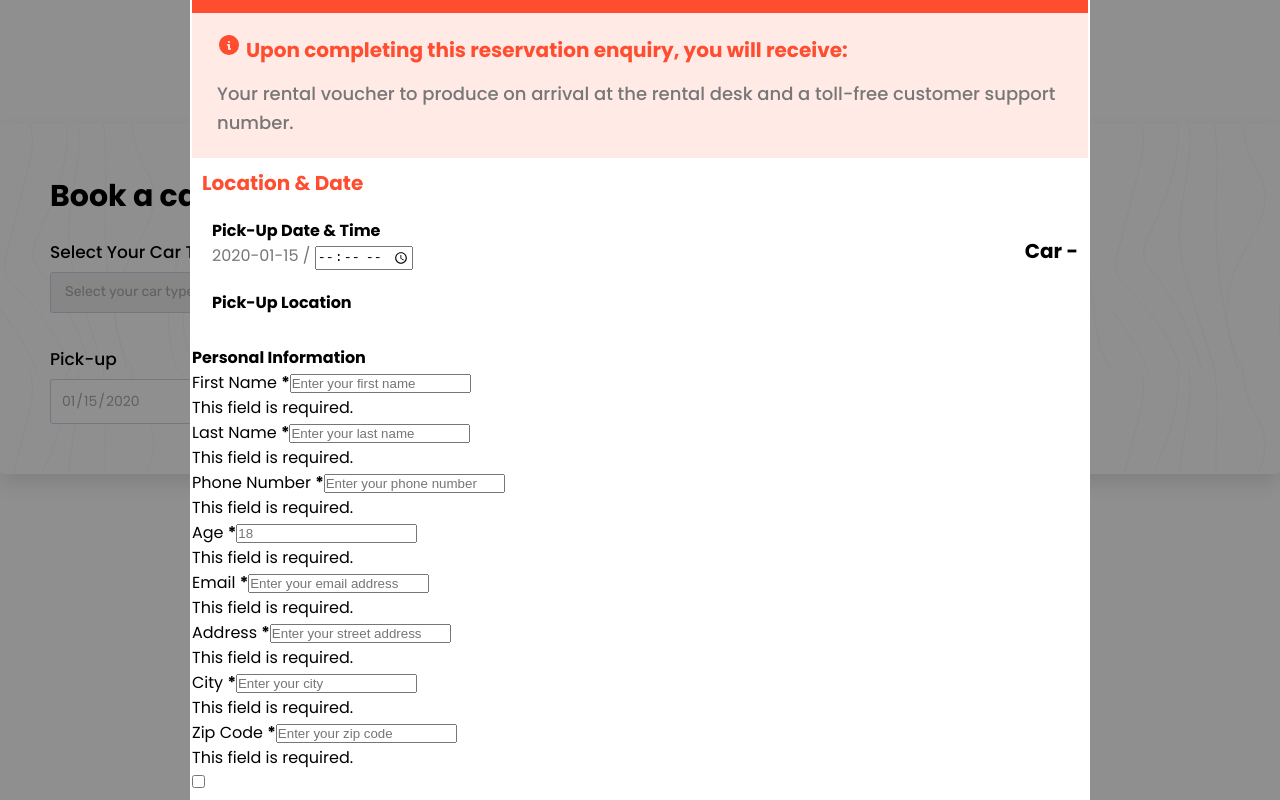
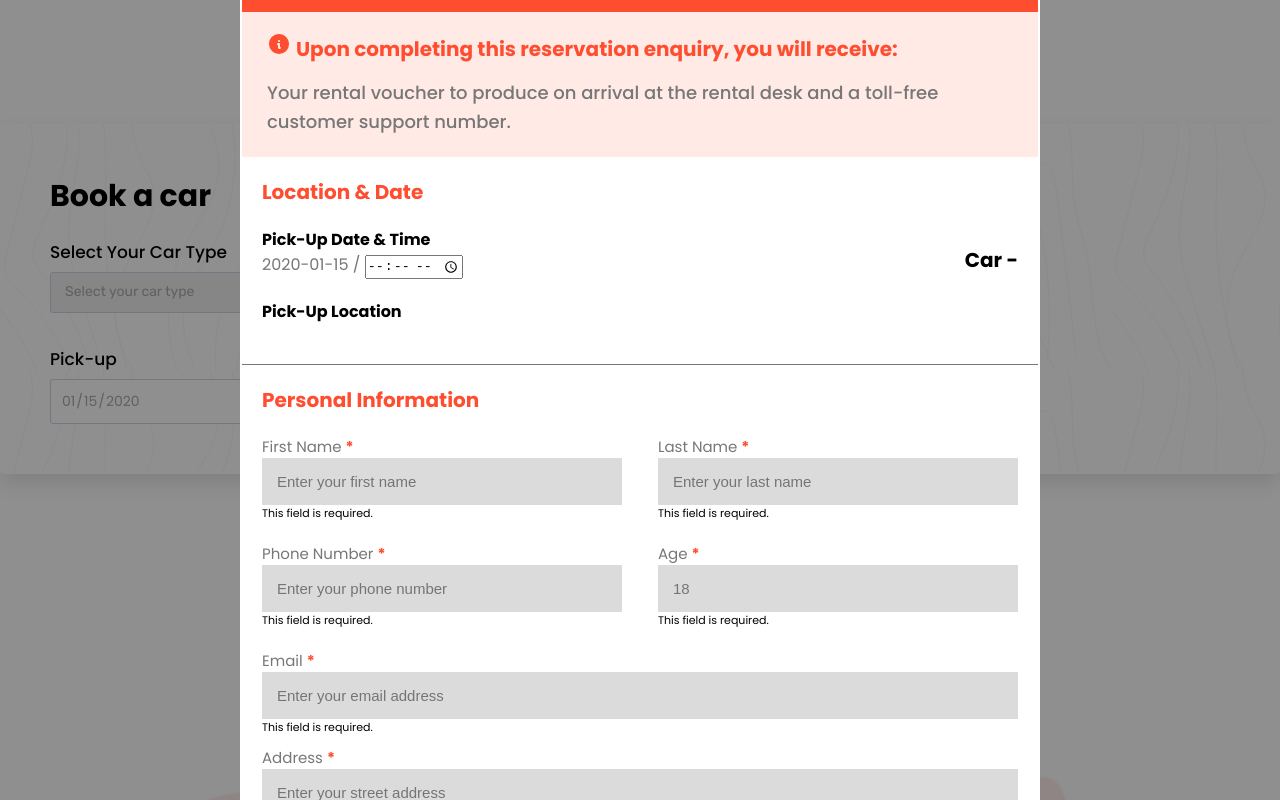
Before and after one commit to JACKERS11337/JACKERS113377.github.io, a React (Vite) app: page / in a window 1280 px wide. Both pictures are taken after typing "2020-01-15" into the empty fields and a click on the button "Search". Shown: the part 834-1634 px from the top of the page. Built offline with nearby package versions, Linux system fonts and the light colour scheme.

Commit message:
redone book

```diff
--- a/src/components/Home/BookCar/BookModal/BodyModal/PersonalInfo.jsx
+++ b/src/components/Home/BookCar/BookModal/BodyModal/PersonalInfo.jsx
@@ -1,3 +1,5 @@
+import "./style.scss";
+
 const PersonalInfo = () => {
   return (
     <div className="booking-modal__person-info">
@@ -11,7 +13,6 @@ const PersonalInfo = () => {
             <input type="text" placeholder="Enter your first name"></input>
             <p className="error-modal">This field is required.</p>
           </span>
-
           <span>
             <label>
               Last Name <b>*</b>
@@ -77,11 +78,10 @@ const PersonalInfo = () => {
           <input type="checkbox"></input>
           <p>Please send me latest news and updates</p>
         </span>
-
-        <div className="reserve-button">
-          <button>Reserve Now</button>
-        </div>
       </form>
+      <div className="reserve-button">
+        <button>Reserve Now</button>
+      </div>
     </div>
   );
 };
--- /dev/null
+++ b/src/components/Home/BookCar/BookModal/BodyModal/style.scss
@@ -0,0 +1,113 @@
+* {
+  padding: 0;
+  margin: 0;
+  box-sizing: border-box;
+}
+
+.booking-modal__person-info {
+  h4 {
+    color: #ff4d30;
+    font-size: 20px;
+    padding: 20px 0 0 20px;
+  }
+
+  .info-form {
+    display: flex;
+    flex-direction: column;
+    padding: 20px;
+
+    b {
+      color: #ff4d30;
+    }
+    .info-form__2col {
+      display: flex;
+      justify-content: space-between;
+      flex-wrap: wrap;
+      gap: 20px;
+      margin-bottom: 20px;
+
+      span {
+        display: flex;
+        flex-direction: column;
+
+        label {
+          color: #777;
+          font-size: 15px;
+        }
+
+        input {
+          background-color: #dbdbdb;
+          border: none;
+          color: #555;
+          font-size: 15px;
+          font-weight: 400;
+          outline: none;
+          padding: 15px 15px;
+          min-width: 360px;
+        }
+        p {
+          font-size: 11px;
+        }
+      }
+    }
+
+    .info-form__1col {
+      display: flex;
+      flex-direction: column;
+      margin-bottom: 20px;
+
+      span {
+        display: flex;
+        flex-direction: column;
+        margin-bottom: 10px;
+        label {
+          color: #777;
+          font-size: 15px;
+        }
+
+        input {
+          background-color: #dbdbdb;
+          border: none;
+          color: #555;
+          font-size: 15px;
+          font-weight: 400;
+          outline: none;
+          padding: 15px 15px;
+        }
+
+        p {
+          font-size: 11px;
+        }
+      }
+    }
+
+    .info-form__2col {
+      display: flex;
+      margin-bottom: 20px;
+    }
+    .info-form__checkbox {
+      display: flex;
+      gap: 10px;
+    }
+  }
+  .reserve-button {
+    background-color: #dbdbdb;
+    padding: 3rem;
+    text-align: right;
+
+    button {
+      cursor: pointer;
+      color: #fff;
+      background-color: #ff4d30;
+      border: 2px solid #ff4d30;
+      padding: 15px 30px;
+      font-size: 18px;
+      transition: all 0.3s ease;
+    }
+
+    button:hover {
+      color: #ff4d30;
+      background-color: #fff;
+    }
+  }
+}
--- a/src/components/Home/BookCar/style.scss
+++ b/src/components/Home/BookCar/style.scss
@@ -105,16 +105,21 @@
   left: 0;
   top: 0;
   width: 100%;
-  height: 100%;
+  height: 100vh;
   background: #00000070;
   display: flex;
   align-items: center;
   justify-content: center;
   font-family: "Poppins", sans-serif;
+  overflow-x: hidden;
+  overflow-y: scroll;
 
   .modal-content {
+    position: relative;
+    top: 20%;
+    left: 0;
     background-color: #fff;
-    width: 900px;
+    width: 800px;
     border: 2px solid #fff;
 
     .modal-title {
@@ -158,9 +163,10 @@
       }
     }
     .dialog-info {
-      padding: 10px;
+      padding: 20px;
       display: flex;
       justify-content: space-between;
+      border-bottom: 1px solid #777;
 
       .type-car {
         display: flex;
@@ -176,7 +182,7 @@
         }
 
         img {
-          width: 450px;
+          width: 420px;
           object-fit: cover;
         }
       }
@@ -194,7 +200,6 @@
       }
 
       div {
-        padding-left: 10px;
         margin-bottom: 20px;
 
         h6 {
```
